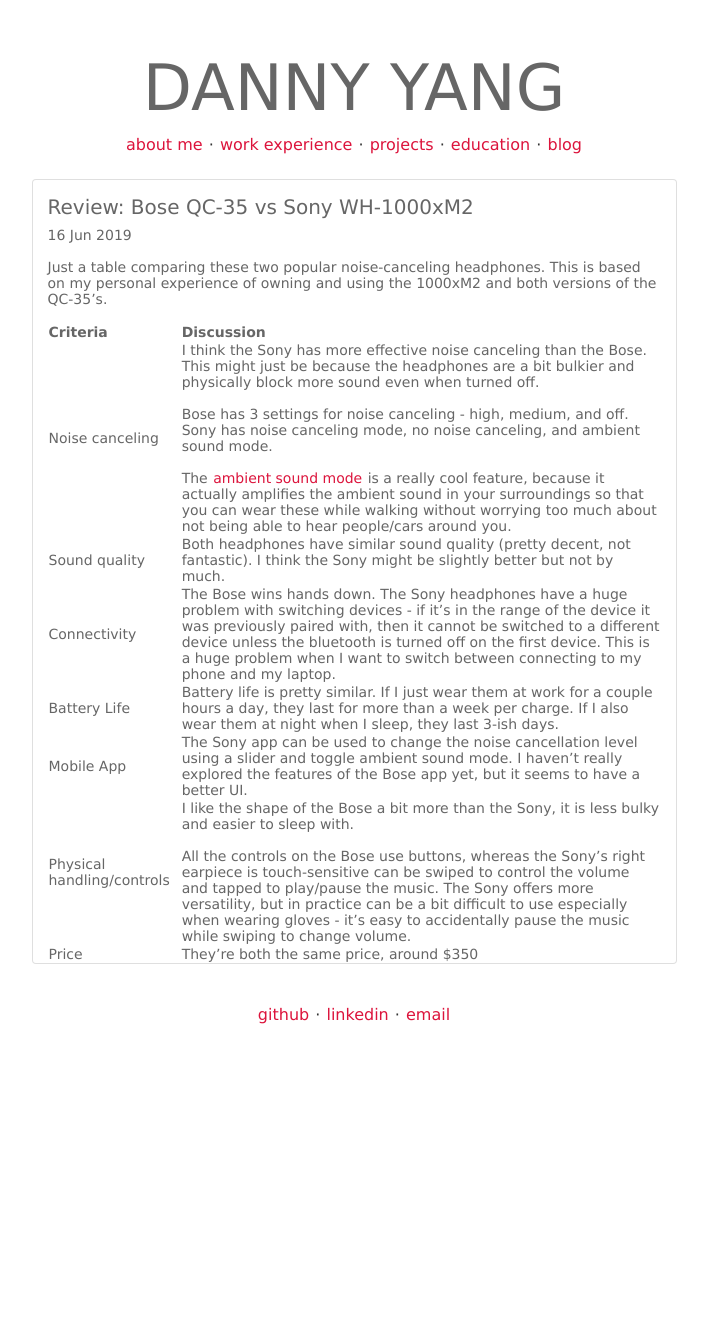
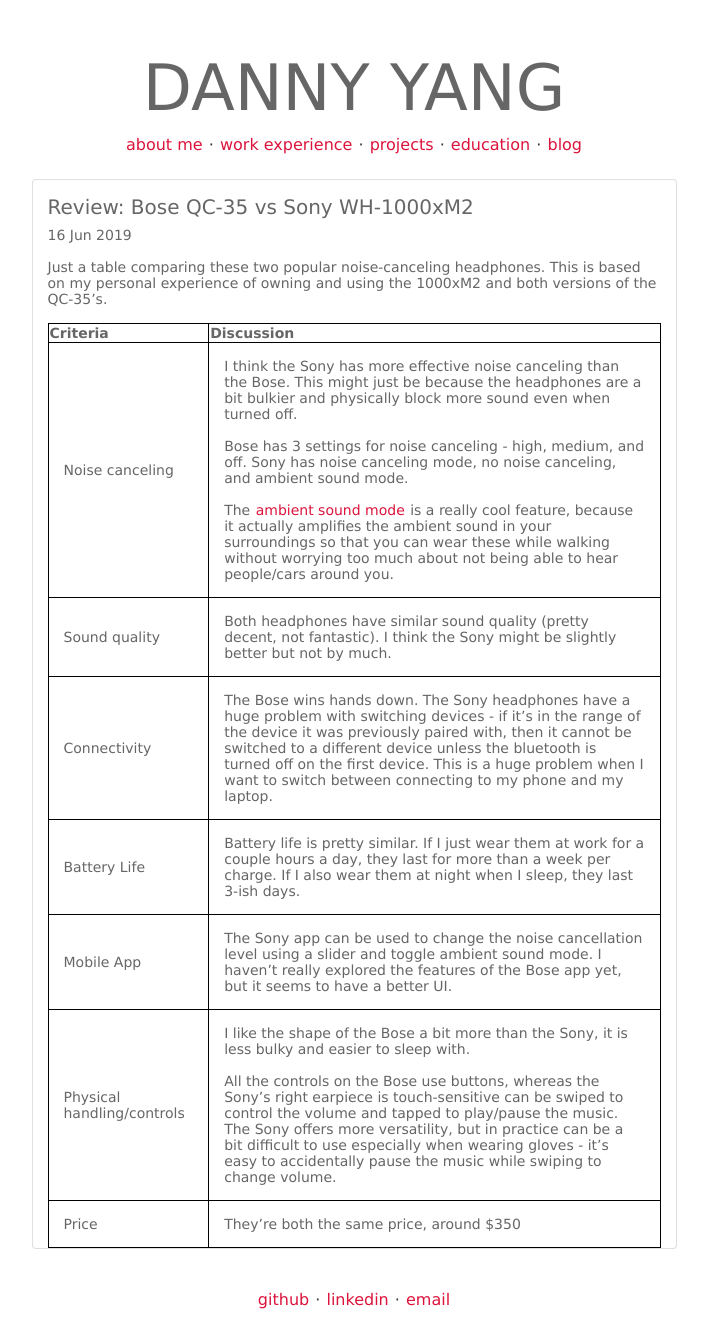
Before and after one commit to yangdanny97/yangdanny97.github.io, a Jekyll site: the page built from _posts/2019-06-16-Headphones.md, in a window 1280 px wide. Shown: the whole page, without its empty margins (286-994 px from the left). Built offline with Jekyll 4.4.1, drawn with Linux system fonts in a browser that asks for light colours; before the commit the page ends 1058 px from its top, so only the background shows below that.

Commit message:
update styling

```diff
--- a/css/style.css
+++ b/css/style.css
@@ -33,6 +33,18 @@
     color: #666666;
     margin: 10px;
     font: 14px verdana,tahoma,sans-serif;
+}
+
+table {
+    border-collapse: collapse;
+}
+
+table, th, td {
+    border: 1px solid black;
+}
+
+td {
+    padding: 15px;
 }
 
 .highlight {
```
